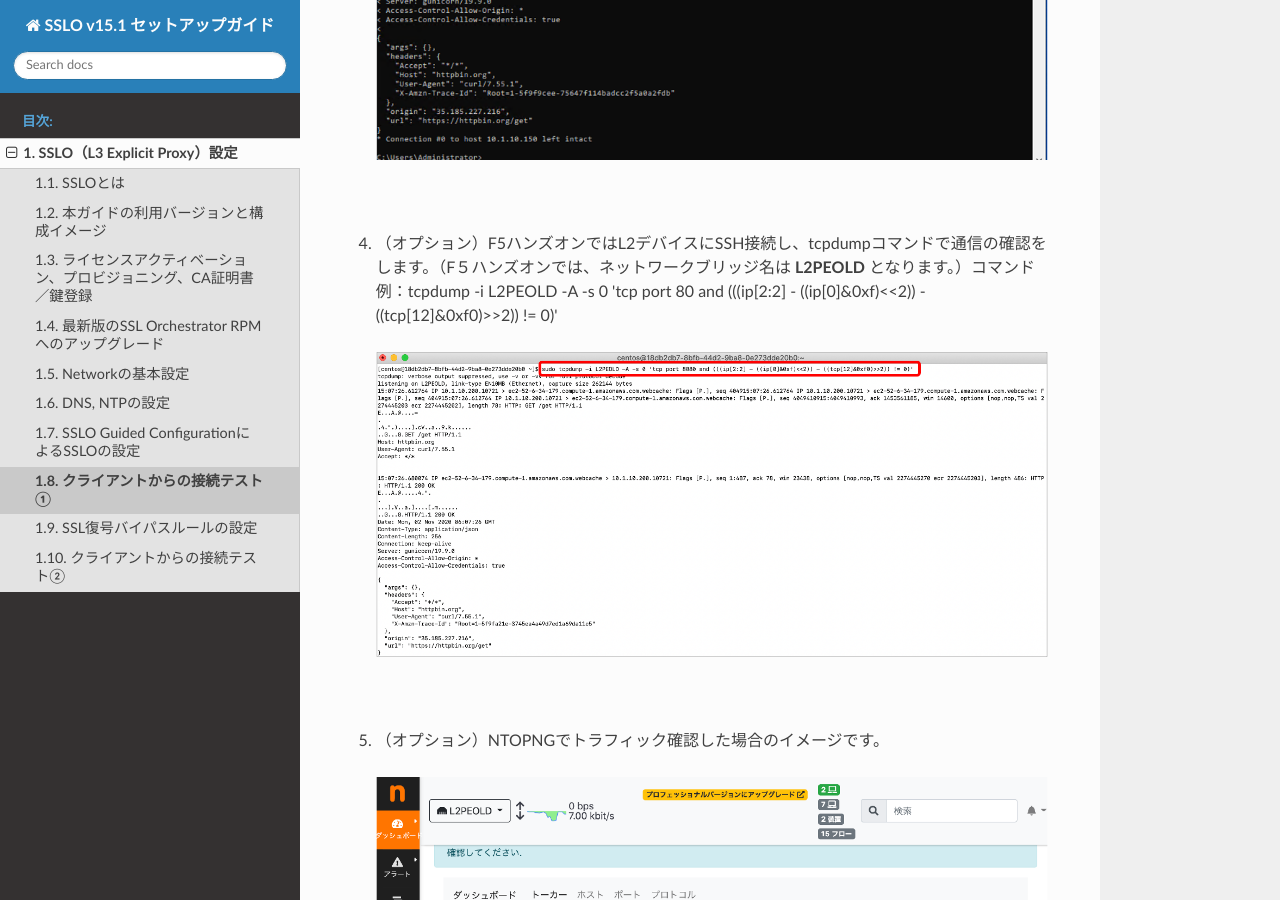
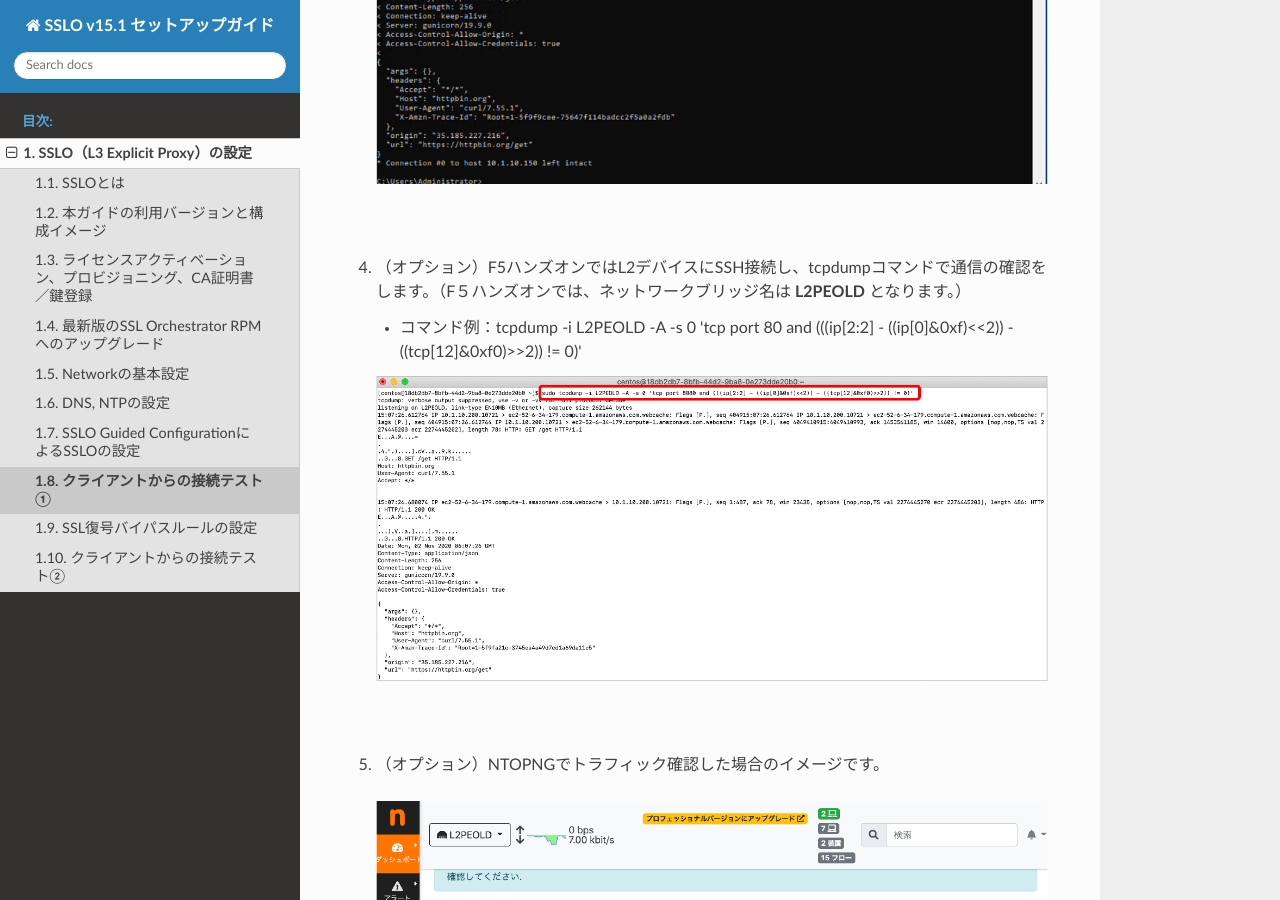
Before and after one commit to BeF5/f5j-easy-setup-sslo-15, a Sphinx documentation site: the page built from docs/content1/module08/module08.rst, in a window 1280 px wide and 900 px high, scrolled down 1975 px. Built offline with Sphinx 7.4.7 and the Read the Docs theme 2.0.0, drawn with Linux system fonts in a browser that asks for light colours; some of the changed text lies outside the part shown.

Commit message:
no message

```diff
--- a/docs/content1/content1.rst
+++ b/docs/content1/content1.rst
@@ -1,7 +1,8 @@
-SSLO（L3 Explicit Proxy）設定
+SSLO（L3 Explicit Proxy）の設定
 ================================================
 
 本章では、以下の組合せのケースの設定概要をご紹介します。
+
 - SSLO：L3 Explicit Proxy
 - 可視化セキュリティデバイス：L2
 
--- a/docs/content1/module02/module02.rst
+++ b/docs/content1/module02/module02.rst
@@ -11,6 +11,7 @@
          :widths: 30, 40
 
          "F5 SSL Orchestrator", "v15.1.1.2-0.0.9 ‒ 7.5.2"
+   |
 
 #. 本ガイドにおける構成イメージ
 
--- a/docs/content1/module08/module08.rst
+++ b/docs/content1/module08/module08.rst
@@ -15,7 +15,9 @@
 
    .. image:: images/mod8-3.png
    |
-#. （オプション）F5ハンズオンではL2デバイスにSSH接続し、tcpdumpコマンドで通信の確認をします。（F５ハンズオンでは、ネットワークブリッジ名は **L2PEOLD** となります。）コマンド例：tcpdump -i L2PEOLD -A -s 0 'tcp port 80 and (((ip[2:2] - ((ip[0]&0xf)<<2)) - ((tcp[12]&0xf0)>>2)) != 0)'
+#. （オプション）F5ハンズオンではL2デバイスにSSH接続し、tcpdumpコマンドで通信の確認をします。（F５ハンズオンでは、ネットワークブリッジ名は **L2PEOLD** となります。）
+
+   - コマンド例：tcpdump -i L2PEOLD -A -s 0 'tcp port 80 and (((ip[2:2] - ((ip[0]&0xf)<<2)) - ((tcp[12]&0xf0)>>2)) != 0)'
 
    .. image:: images/mod8-4.png
    |
--- a/docs/content1/module09/module09.rst
+++ b/docs/content1/module09/module09.rst
@@ -28,7 +28,7 @@
    |
 #. Successポップアップが表示されます。:guilabel:`OK` ボタンを押します。
 
-    .. image:: images/mod9-5.png
+    .. image:: images/mod9-6.png
     |
 
 .. note::
```
Also changed, not shown: docs/content1/module07/module07.rst (+5 -5 lines).
